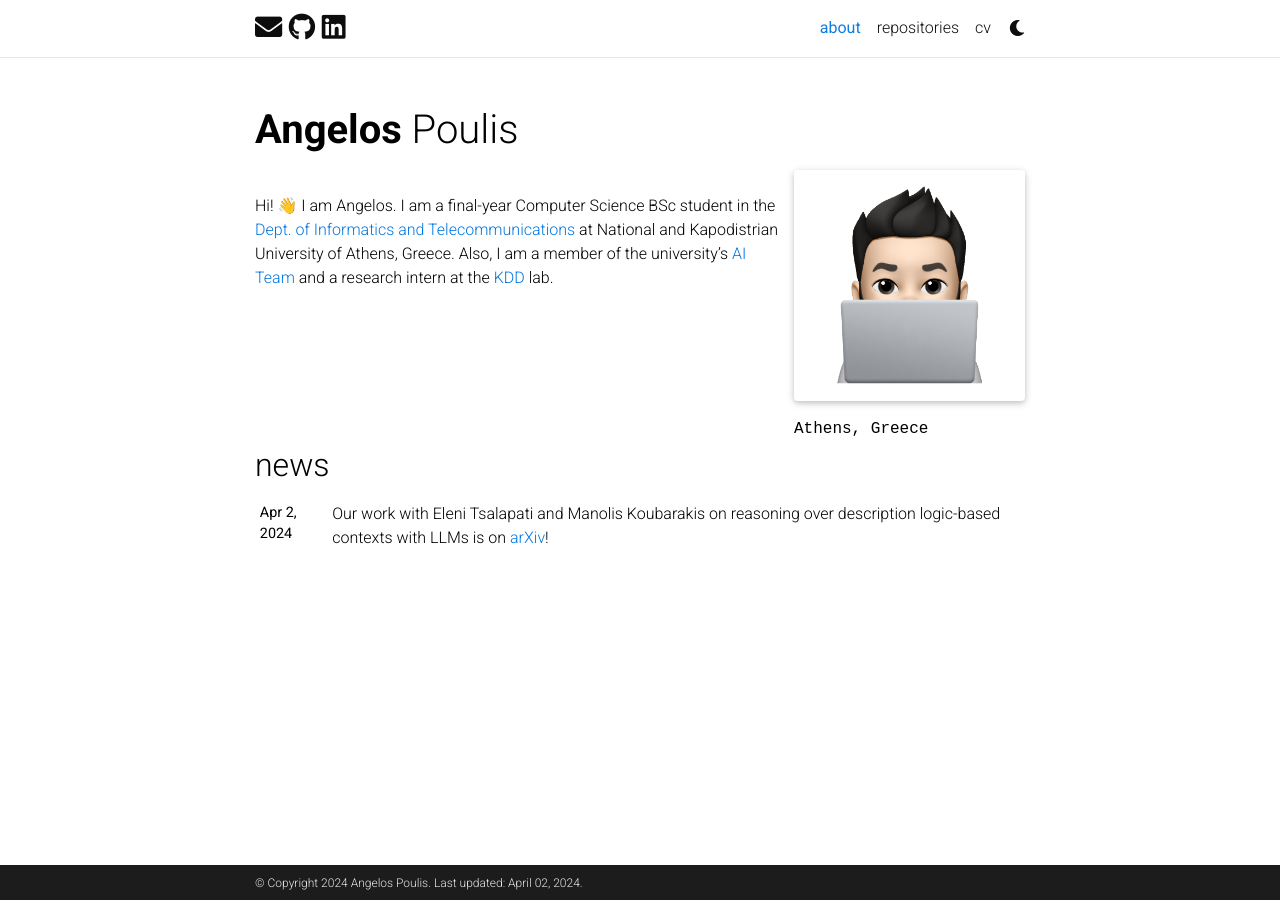
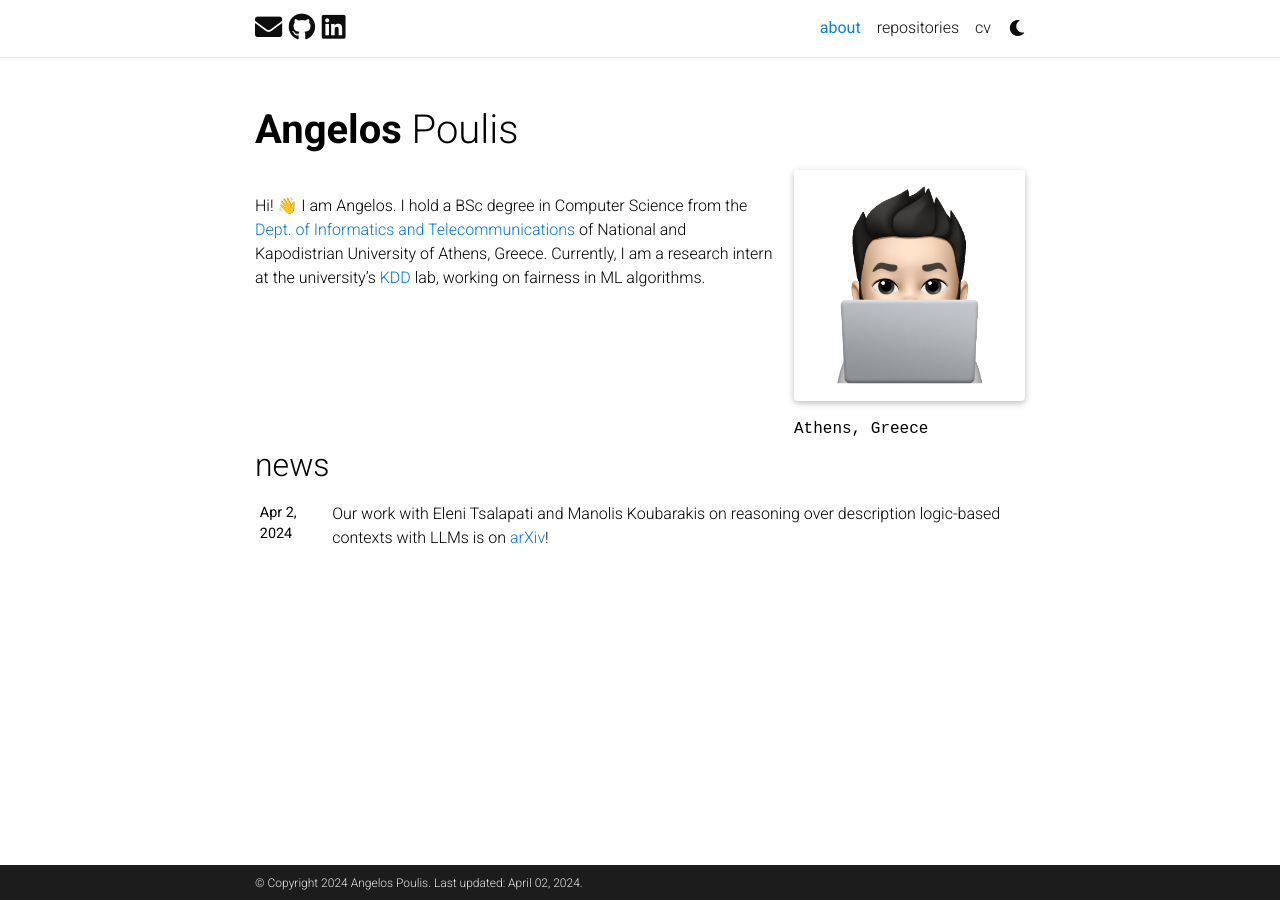
Before and after one commit to angelosps/angelosps.github.io, a Jekyll site: the page built from _pages/about.md, in a window 1280 px wide. Built offline with Jekyll 4.4.1, drawn with Linux system fonts in a browser that asks for light colours; full-size pictures stand in for the smaller copies a plugin makes; emoji names are drawn with the system emoji font; comment, search, counter and statistics services are not loaded; a style sheet for code colours, icons or effects is not loaded.

Commit message:
grad about

```diff
--- a/_pages/about.md
+++ b/_pages/about.md
@@ -16,4 +16,4 @@ social: false  # includes social icons at the bottom of the page
 ---
 <br>
 Hi! :wave: I am Angelos.
-I am a final-year Computer Science BSc student in the <a href='https://www.di.uoa.gr/en'>Dept. of Informatics and Telecommunications</a> at National and Kapodistrian University of Athens, Greece. Also, I am a member of the university's <a href='https://ai.di.uoa.gr/'>AI Team</a> and a research intern at the <a href='http://kddlab.di.uoa.gr/'>KDD</a> lab.
+I hold a BSc degree in Computer Science from the <a href='https://www.di.uoa.gr/en'>Dept. of Informatics and Telecommunications</a> of National and Kapodistrian University of Athens, Greece. Currently, I am a research intern at the university's <a href='http://kddlab.di.uoa.gr/'>KDD</a> lab, working on fairness in ML algorithms.
```
